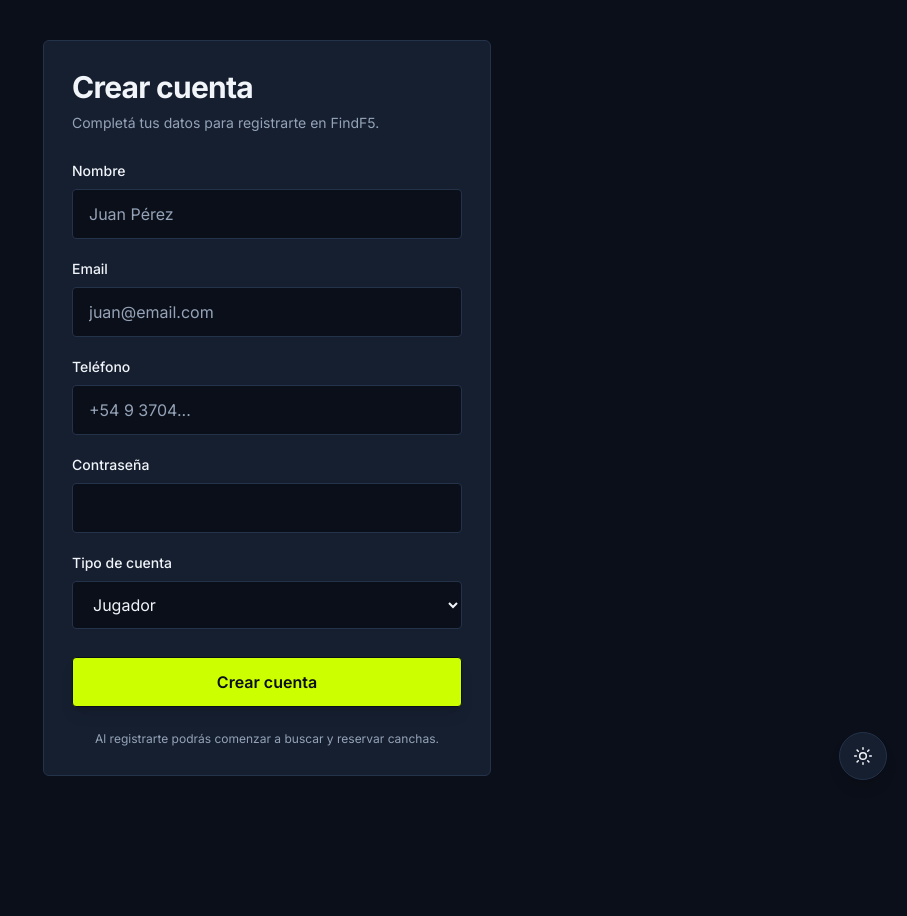
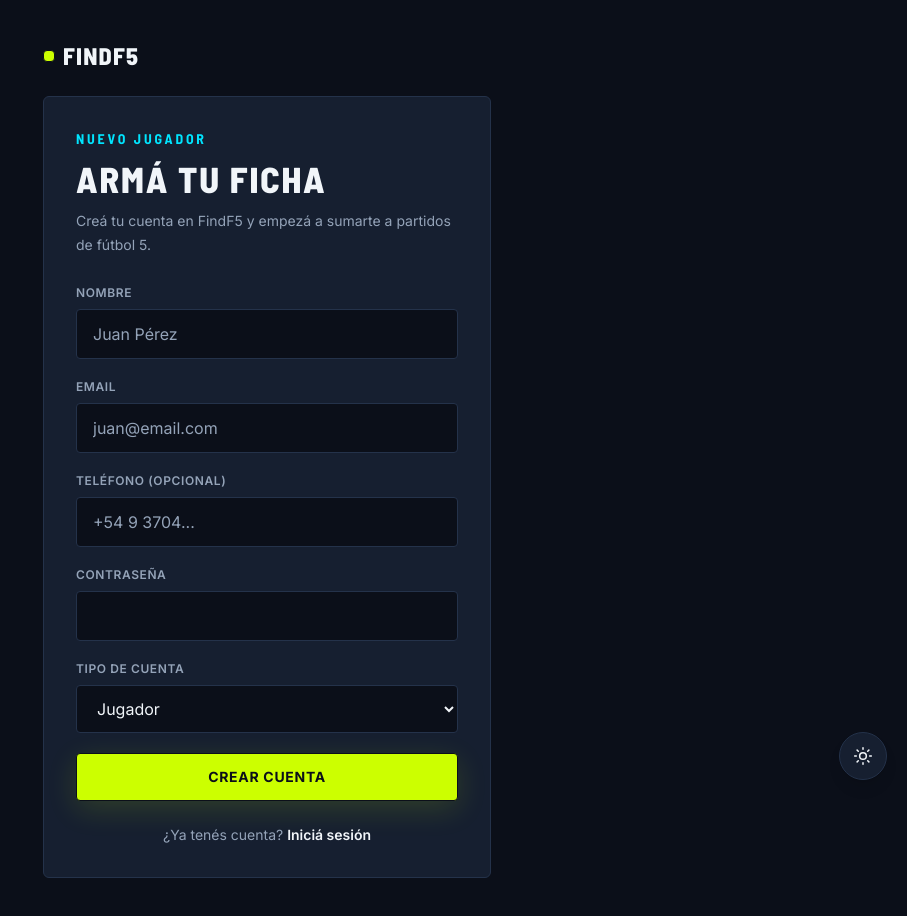
Before and after one commit to danycris07/proyecto-FindF5, a React (Vite) app in the folder frontend/: page /registro in a window 1280 px wide. Shown: the whole page, without its empty margins (373-1280 px from the left). Before the commit the page ends 816 px from the top, so only its background shows below. Built offline with nearby package versions, Linux system fonts and the light colour scheme.

Commit message:
refactor(ui): rediseña login y registro con AuthShell y validaciones por campo

```diff
--- /dev/null
+++ b/frontend/src/components/auth/AuthField.jsx
@@ -0,0 +1,60 @@
+const CONTROL =
+  "mt-2 min-h-12 w-full rounded-sm border bg-background px-4 py-3 text-text-primary outline-none transition placeholder:text-text-secondary focus:ring-2";
+
+const SUBMIT =
+  "inline-flex min-h-12 w-full items-center justify-center rounded-sm border border-primary-foreground bg-primary px-5 py-3 text-sm font-extrabold uppercase tracking-wider text-primary-foreground shadow-[0_8px_30px_var(--primary-shadow)] transition-[transform,box-shadow] duration-200 hover:-translate-y-0.5 hover:shadow-[0_12px_34px_var(--primary-shadow-strong)] active:translate-y-0 disabled:cursor-not-allowed disabled:opacity-60 disabled:hover:translate-y-0 motion-reduce:transition-none";
+
+/**
+ * Campo de formulario de las pantallas de acceso: label asociado,
+ * estado de error accesible y estilos alineados con el resto de formularios.
+ * `registration` es lo que devuelve `register("campo", reglas)` de react-hook-form.
+ */
+export function AuthField({
+  id,
+  label,
+  error,
+  registration,
+  as: Control = "input",
+  children,
+  ...controlProps
+}) {
+  const errorId = `${id}-error`;
+
+  return (
+    <div>
+      <label
+        htmlFor={id}
+        className="block text-xs font-semibold uppercase tracking-wider text-text-secondary"
+      >
+        {label}
+      </label>
+      <Control
+        id={id}
+        {...registration}
+        {...controlProps}
+        aria-invalid={error ? "true" : "false"}
+        aria-describedby={error ? errorId : undefined}
+        className={`${CONTROL} ${
+          error
+            ? "border-danger focus:border-danger focus:ring-danger/20"
+            : "border-border focus:border-status focus:ring-status/20"
+        }`}
+      >
+        {children}
+      </Control>
+      {error && (
+        <p id={errorId} role="alert" className="mt-2 text-sm text-danger">
+          {error}
+        </p>
+      )}
+    </div>
+  );
+}
+
+export function AuthSubmitButton({ children, disabled }) {
+  return (
+    <button type="submit" disabled={disabled} className={SUBMIT}>
+      {children}
+    </button>
+  );
+}
--- /dev/null
+++ b/frontend/src/components/auth/AuthShell.jsx
@@ -0,0 +1,73 @@
+import { Link } from "react-router-dom";
+import Skeleton from "../ui/Skeleton.jsx";
+import ThemeToggle from "../ui/ThemeToggle.jsx";
+
+/**
+ * Estructura común de login y registro: marca, encabezado deportivo,
+ * tarjeta, estado de carga y enlace a la otra pantalla.
+ */
+function AuthShell({
+  eyebrow,
+  title,
+  subtitle,
+  footer,
+  loading = false,
+  loadingLabel = "Cargando formulario",
+  skeletonFields = 2,
+  children,
+}) {
+  return (
+    <main
+      className="flex min-h-screen items-center justify-center bg-background px-4 py-10 font-sans text-text-primary"
+      aria-busy={loading}
+    >
+      <ThemeToggle />
+      <div className="w-full max-w-md">
+        <Link
+          to="/"
+          className="mb-6 inline-flex items-center gap-2 font-display text-2xl font-extrabold uppercase tracking-wider text-text-primary focus-visible:outline-2 focus-visible:outline-offset-4 focus-visible:outline-status"
+        >
+          <span
+            aria-hidden="true"
+            className="h-3 w-3 rounded-sm border border-primary-foreground bg-primary"
+          />
+          FindF5
+        </Link>
+
+        <section className="rounded-md border border-border bg-surface p-6 shadow-2xl shadow-[var(--shadow-color)] sm:p-8">
+          <header className="mb-7">
+            <p className="font-display text-sm font-bold uppercase tracking-[0.2em] text-status">
+              {eyebrow}
+            </p>
+            <h1 className="mt-3 font-display text-4xl font-extrabold uppercase leading-none tracking-wider">
+              {title}
+            </h1>
+            <p className="mt-3 text-sm leading-6 text-text-secondary">
+              {subtitle}
+            </p>
+          </header>
+
+          {loading ? (
+            <div role="status" aria-label={loadingLabel} className="space-y-5">
+              {Array.from({ length: skeletonFields }, (_, index) => (
+                <div key={index} className="space-y-2">
+                  <Skeleton className="h-4 w-32" />
+                  <Skeleton className="h-12 w-full" />
+                </div>
+              ))}
+              <Skeleton className="h-12 w-full" />
+            </div>
+          ) : (
+            children
+          )}
+
+          <p className="mt-6 text-center text-sm text-text-secondary">
+            {footer}
+          </p>
+        </section>
+      </div>
+    </main>
+  );
+}
+
+export default AuthShell;
--- a/frontend/src/pages/Login.jsx
+++ b/frontend/src/pages/Login.jsx
@@ -1,9 +1,9 @@
 import { useState } from "react";
 import { useForm } from "react-hook-form";
+import { Link, useLocation, useNavigate } from "react-router-dom";
+import AuthShell from "../components/auth/AuthShell.jsx";
+import { AuthField, AuthSubmitButton } from "../components/auth/AuthField.jsx";
 import { mockUsers } from "../mocks/MockData";
-import { useLocation, useNavigate } from "react-router-dom";
-import Skeleton from "../components/ui/Skeleton";
-import ThemeToggle from "../components/ui/ThemeToggle.jsx";
 import {
   useInitialLoading,
   waitForInitialLoading,
@@ -18,10 +18,10 @@ export function Login({ isLoading: loadingProp }) {
     register,
     handleSubmit,
     reset,
-    formState: { isSubmitting },
+    formState: { errors, isSubmitting },
   } = useForm();
   const [loginError, setLoginError] = useState("");
-  const isLoading = (loadingProp ?? initialLoading) || isSubmitting;
+  const isLoading = loadingProp ?? initialLoading;
 
   const onSubmit = async (data) => {
     setLoginError("");
@@ -50,104 +50,71 @@ export function Login({ isLoading: loadingProp }) {
   };
 
   return (
-    <div
-      className="flex min-h-screen items-center justify-center bg-background px-4 py-10"
-      aria-busy={isLoading}
+    <AuthShell
+      eyebrow="Ingreso"
+      title="Volvé a la cancha"
+      subtitle="Iniciá sesión para ver las convocatorias y sumarte a un partido."
+      loading={isLoading}
+      loadingLabel="Cargando formulario de inicio de sesión"
+      skeletonFields={2}
+      footer={
+        <>
+          ¿Todavía no tenés cuenta?{" "}
+          <Link
+            to="/registro"
+            className="font-semibold text-text-primary underline underline-offset-4 hover:text-status"
           >
-      <ThemeToggle />
-      {isLoading ? (
-        <div
-          role="status"
-          aria-label="Cargando formulario de inicio de sesión"
-          className="w-full max-w-md space-y-7 rounded-md border border-border bg-surface p-7 shadow-2xl shadow-[var(--shadow-color)]"
+            Registrate
+          </Link>
+        </>
+      }
     >
-          <div className="space-y-3">
-            <Skeleton className="h-9 w-2/3" />
-            <Skeleton className="h-4 w-4/5" />
-          </div>
-          <div className="space-y-5">
-            {Array.from({ length: 2 }, (_, index) => (
-              <div key={index} className="space-y-2">
-                <Skeleton className="h-4 w-32" />
-                <Skeleton className="h-12 w-full" />
-              </div>
-            ))}
-            <Skeleton className="h-12 w-full" />
-          </div>
-        </div>
-      ) : (
       <form
         onSubmit={handleSubmit(onSubmit)}
+        noValidate
         aria-busy={isSubmitting}
-          className="w-full max-w-md rounded-md border border-border bg-surface p-7 shadow-2xl shadow-[var(--shadow-color)]"
+        className="space-y-5"
       >
-          {/* Encabezado */}
-          <div className="mb-7">
-            <h2 className="text-3xl font-bold tracking-tight text-text-primary">
-              Iniciar Sesion
-            </h2>
-
-            <p className="mt-2 text-sm text-text-secondary">
-              Completá tus datos para ingresar
-            </p>
+        {loginError && (
+          <div
+            role="alert"
+            className="rounded-sm border border-danger/40 bg-danger/10 px-4 py-3 text-sm text-danger"
+          >
+            {loginError}
           </div>
-
-          {loginError && (
-            <p role="alert" className="mb-5 text-sm text-red-400">
-              {loginError}
-            </p>
         )}
 
-          <div className="space-y-5">
-            {/* Correo */}
-            <div className="space-y-2">
-              <label
-                htmlFor="email"
-                className="block text-sm font-medium text-text-primary"
-              >
-                Correo electronico
-              </label>
+        <AuthField
+          id="email"
+          label="Correo electrónico"
+          type="email"
+          autoComplete="email"
+          placeholder="correo@ejemplo.com"
+          registration={register("email", {
+            required: "Ingresá tu correo.",
+            pattern: {
+              value: /^\S+@\S+\.\S+$/,
+              message: "Revisá el formato del correo.",
+            },
+          })}
+          error={errors.email?.message}
+        />
 
-              <input
-                id="email"
-                type="text"
-                placeholder="Correo@ejemplo.com"
-                {...register("email")}
-                className="w-full rounded-sm border border-border bg-background px-4 py-3 text-text-primary placeholder:text-text-secondary outline-none transition focus:border-status focus:ring-2 focus:ring-status/20"
+        <AuthField
+          id="password"
+          label="Contraseña"
+          type="password"
+          autoComplete="current-password"
+          registration={register("password", {
+            required: "Ingresá tu contraseña.",
+          })}
+          error={errors.password?.message}
         />
-            </div>
 
-            {/* contraseña */}
-            <div className="space-y-2">
-              <label
-                htmlFor="password"
-                className="block text-sm font-medium text-text-primary"
-              >
-                Contraseña
-              </label>
-
-              <input
-                id="password"
-                type="password"
-                {...register("password")}
-                className="w-full rounded-sm border border-border bg-background px-4 py-3 text-text-primary placeholder:text-text-secondary outline-none transition focus:border-status focus:ring-2 focus:ring-status/20"
-              />
-            </div>
-
-            {/* Botón */}
-            <button
-              type="submit"
-              className="mt-2 w-full rounded-sm border border-primary-foreground bg-primary px-4 py-3 font-semibold text-primary-foreground shadow-lg shadow-[var(--primary-shadow)] transition hover:shadow-[var(--primary-shadow-strong)] active:scale-[0.98]"
-            >
-              Iniciar Sesion
-            </button>
-          </div>
-
-          <p className="mt-6 text-center text-xs text-text-secondary">
-            Al registrarte podrás comenzar a buscar y reservar canchas.
-          </p>
+        <AuthSubmitButton disabled={isSubmitting}>
+          {isSubmitting ? "Ingresando..." : "Iniciar sesión"}
+        </AuthSubmitButton>
       </form>
-      )}
-    </div>
+    </AuthShell>
   );
 }
--- a/frontend/src/pages/Registro.jsx
+++ b/frontend/src/pages/Registro.jsx
@@ -1,8 +1,8 @@
 import { useForm } from "react-hook-form";
+import { Link, useNavigate } from "react-router-dom";
+import AuthShell from "../components/auth/AuthShell.jsx";
+import { AuthField, AuthSubmitButton } from "../components/auth/AuthField.jsx";
 import { mockUsers } from "../mocks/MockData";
-import { useNavigate } from "react-router-dom";
-import Skeleton from "../components/ui/Skeleton";
-import ThemeToggle from "../components/ui/ThemeToggle.jsx";
 import {
   useInitialLoading,
   waitForInitialLoading,
@@ -15,9 +15,9 @@ export function Registro({ isLoading: loadingProp }) {
     register,
     handleSubmit,
     reset,
-    formState: { isSubmitting },
-  } = useForm();
-  const isLoading = (loadingProp ?? initialLoading) || isSubmitting;
+    formState: { errors, isSubmitting },
+  } = useForm({ defaultValues: { role: "PLAYER" } });
+  const isLoading = loadingProp ?? initialLoading;
 
   const onSubmit = async (data) => {
     await waitForInitialLoading();
@@ -33,133 +33,101 @@ export function Registro({ isLoading: loadingProp }) {
   };
 
   return (
-    <div
-      className="flex min-h-screen items-center justify-center bg-background px-4 py-10"
-      aria-busy={isLoading}
+    <AuthShell
+      eyebrow="Nuevo jugador"
+      title="Armá tu ficha"
+      subtitle="Creá tu cuenta en FindF5 y empezá a sumarte a partidos de fútbol 5."
+      loading={isLoading}
+      loadingLabel="Cargando formulario de registro"
+      skeletonFields={5}
+      footer={
+        <>
+          ¿Ya tenés cuenta?{" "}
+          <Link
+            to="/login"
+            className="font-semibold text-text-primary underline underline-offset-4 hover:text-status"
           >
-      <ThemeToggle />
-      {isLoading ? (
-        <div
-          role="status"
-          aria-label="Cargando formulario de registro"
-          className="w-full max-w-md space-y-7 rounded-md border border-border bg-surface p-7 shadow-2xl shadow-[var(--shadow-color)]"
+            Iniciá sesión
+          </Link>
+        </>
+      }
     >
-          <div className="space-y-3">
-            <Skeleton className="h-9 w-2/3" />
-            <Skeleton className="h-4 w-4/5" />
-          </div>
-          <div className="space-y-5">
-            {Array.from({ length: 5 }, (_, index) => (
-              <div key={index} className="space-y-2">
-                <Skeleton className="h-4 w-32" />
-                <Skeleton className="h-12 w-full" />
-              </div>
-            ))}
-          </div>
-        </div>
-      ) : (
       <form
         onSubmit={handleSubmit(onSubmit)}
+        noValidate
         aria-busy={isSubmitting}
-          className="w-full max-w-md rounded-md border border-border bg-surface p-7 shadow-2xl shadow-[var(--shadow-color)]"
+        className="space-y-5"
       >
-          {/* Encabezado */}
-          <div className="mb-7">
-            <h2 className="text-3xl font-bold tracking-tight text-text-primary">
-              Crear cuenta
-            </h2>
+        <AuthField
+          id="name"
+          label="Nombre"
+          type="text"
+          autoComplete="name"
+          placeholder="Juan Pérez"
+          registration={register("name", {
+            required: "Ingresá tu nombre.",
+            minLength: { value: 2, message: "Escribí al menos 2 letras." },
+          })}
+          error={errors.name?.message}
+        />
 
-            <p className="mt-2 text-sm text-text-secondary">
-              Completá tus datos para registrarte en FindF5.
-            </p>
-          </div>
+        <AuthField
+          id="email"
+          label="Email"
+          type="email"
+          autoComplete="email"
+          placeholder="juan@email.com"
+          registration={register("email", {
+            required: "Ingresá tu email.",
+            pattern: {
+              value: /^\S+@\S+\.\S+$/,
+              message: "Revisá el formato del email.",
+            },
+          })}
+          error={errors.email?.message}
+        />
 
-          <div className="space-y-5">
-            {/* Nombre */}
-            <div className="space-y-2">
-              <label className="block text-sm font-medium text-text-primary">
-                Nombre
-              </label>
+        <AuthField
+          id="phone"
+          label="Teléfono (opcional)"
+          type="tel"
+          autoComplete="tel"
+          placeholder="+54 9 3704..."
+          registration={register("phone", {
+            pattern: {
+              value: /^[+\d][\d\s()-]{6,}$/,
+              message: "Ingresá un teléfono válido.",
+            },
+          })}
+          error={errors.phone?.message}
+        />
 
-              <input
-                type="text"
-                placeholder="Juan Pérez"
-                {...register("name")}
-                className="w-full rounded-sm border border-border bg-background px-4 py-3 text-text-primary placeholder:text-text-secondary outline-none transition focus:border-status focus:ring-2 focus:ring-status/20"
+        <AuthField
+          id="password"
+          label="Contraseña"
+          type="password"
+          autoComplete="new-password"
+          registration={register("password", {
+            required: "Elegí una contraseña.",
+            minLength: { value: 6, message: "Mínimo 6 caracteres." },
+          })}
+          error={errors.password?.message}
         />
-            </div>
 
-            {/* Email */}
-            <div className="space-y-2">
-              <label className="block text-sm font-medium text-text-primary">
-                Email
-              </label>
-
-              <input
-                type="email"
-                placeholder="juan@email.com"
-                {...register("email")}
-                className="w-full rounded-sm border border-border bg-background px-4 py-3 text-text-primary placeholder:text-text-secondary outline-none transition focus:border-status focus:ring-2 focus:ring-status/20"
-              />
-            </div>
-
-            {/* Teléfono */}
-            <div className="space-y-2">
-              <label className="block text-sm font-medium text-text-primary">
-                Teléfono
-              </label>
-
-              <input
-                type="tel"
-                placeholder="+54 9 3704..."
-                {...register("phone")}
-                className="w-full rounded-sm border border-border bg-background px-4 py-3 text-text-primary placeholder:text-text-secondary outline-none transition focus:border-status focus:ring-2 focus:ring-status/20"
-              />
-            </div>
-
-            {/* contraseña */}
-            <div className="space-y-2">
-              <label className="block text-sm font-medium text-text-primary">
-                Contraseña
-              </label>
-
-              <input
-                type="password"
-                {...register("password")}
-                className="w-full rounded-sm border border-border bg-background px-4 py-3 text-text-primary placeholder:text-text-secondary outline-none transition focus:border-status focus:ring-2 focus:ring-status/20"
-              />
-            </div>
-
-            {/* Rol */}
-            <div className="space-y-2">
-              <label className="block text-sm font-medium text-text-primary">
-                Tipo de cuenta
-              </label>
-
-              <select
-                {...register("role")}
-                defaultValue="PLAYER"
-                className="w-full rounded-sm border border-border bg-background px-4 py-3 text-text-primary outline-none transition focus:border-status focus:ring-2 focus:ring-status/20"
+        <AuthField
+          id="role"
+          as="select"
+          label="Tipo de cuenta"
+          registration={register("role")}
         >
           <option value="PLAYER">Jugador</option>
           <option value="FIELD_OWNER">Dueño de cancha</option>
-              </select>
-            </div>
+        </AuthField>
 
-            {/* Botón */}
-            <button
-              type="submit"
-              className="mt-2 w-full rounded-sm border border-primary-foreground bg-primary px-4 py-3 font-semibold text-primary-foreground shadow-lg shadow-[var(--primary-shadow)] transition hover:shadow-[var(--primary-shadow-strong)] active:scale-[0.98]"
-            >
-              Crear cuenta
-            </button>
-          </div>
-
-          <p className="mt-6 text-center text-xs text-text-secondary">
-            Al registrarte podrás comenzar a buscar y reservar canchas.
-          </p>
+        <AuthSubmitButton disabled={isSubmitting}>
+          {isSubmitting ? "Creando cuenta..." : "Crear cuenta"}
+        </AuthSubmitButton>
       </form>
-      )}
-    </div>
+    </AuthShell>
   );
 }
```
Lines whose indentation alone changed are shown as unchanged.
